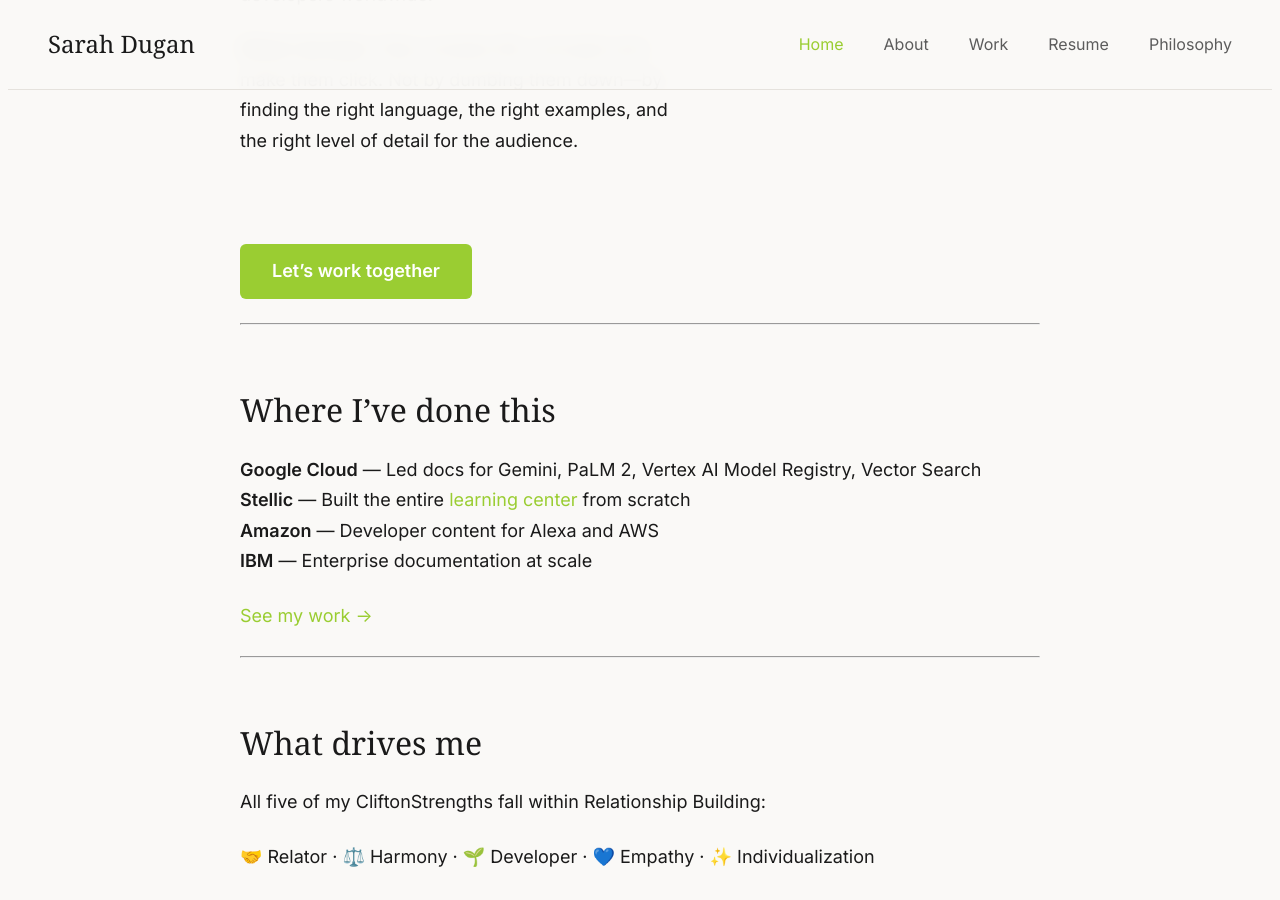
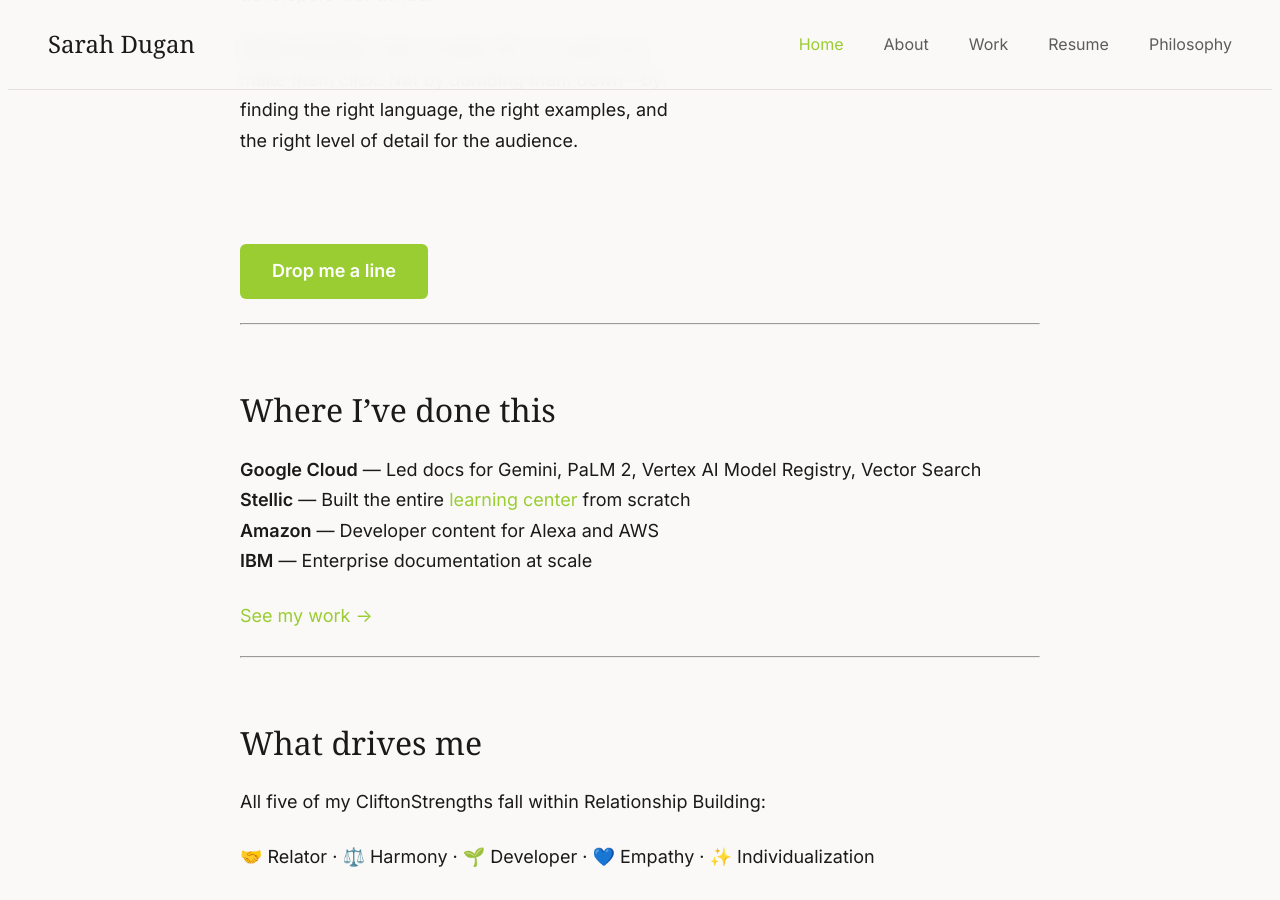
Before and after one commit to scrivera-dugan/site, a Jekyll site: the page built from index.md, in a window 1280 px wide and 900 px high, scrolled down 629 px. Built offline with Jekyll 4.4.1, drawn with Linux system fonts in a browser that asks for light colours; some web fonts are replaced.

Commit message:
Update index.md

```diff
--- a/index.md
+++ b/index.md
@@ -20,7 +20,7 @@ title: Home
     </div>
 </div>
 
-<a href="mailto:sarahcdugan@gmail.com" style="display: inline-block; background-color: var(--color-accent); color: white; padding: 0.75rem 2rem; border-radius: 6px; font-weight: 600; text-decoration: none; margin-top: 1rem;">Let's work together</a>
+<a href="mailto:sarahcdugan@gmail.com" style="display: inline-block; background-color: var(--color-accent); color: white; padding: 0.75rem 2rem; border-radius: 6px; font-weight: 600; text-decoration: none; margin-top: 1rem;">Drop me a line</a>
 
 ---
 
```
